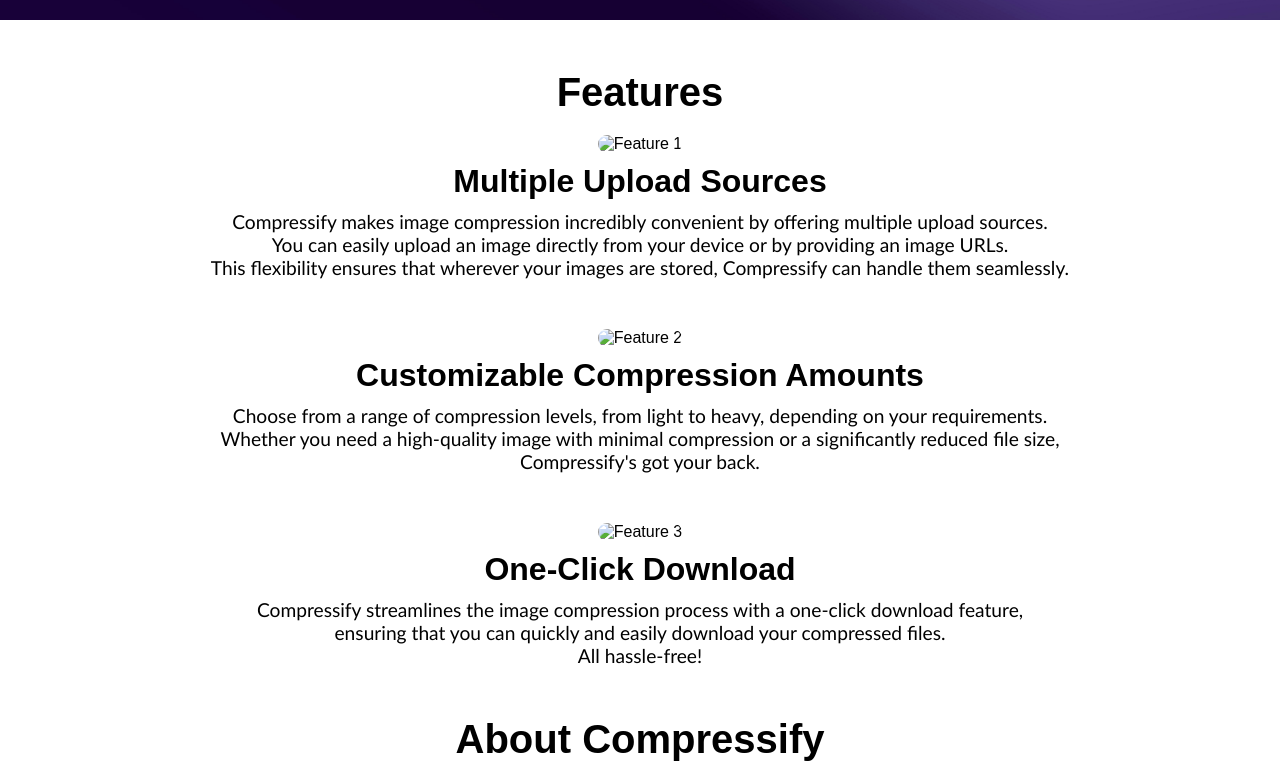
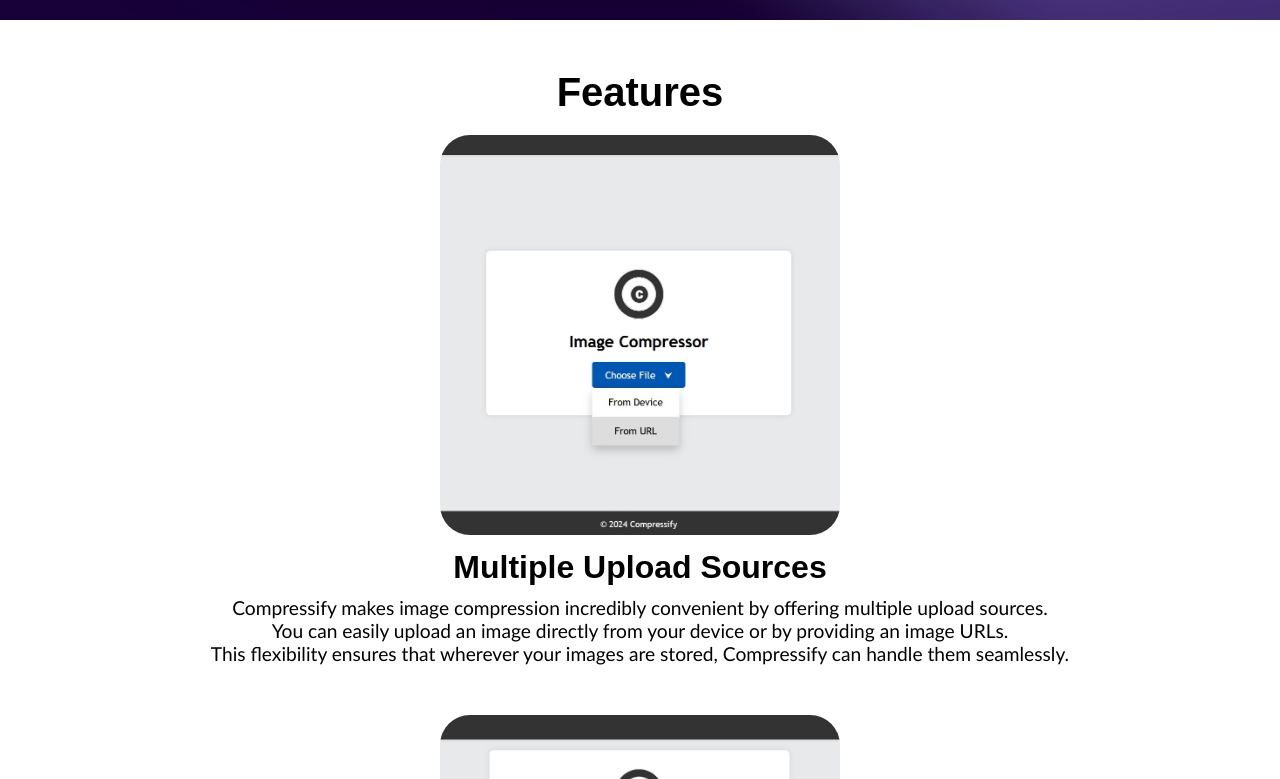
Before and after one commit to SeesKo/compressify_landing, a plain HTML site: page index.html in a window 1280 px wide. Shown: the part 780-1559 px from the top of the page. Drawn offline with Linux system fonts and the light colour scheme.

Commit message:
landing page

```diff
--- a/index.html
+++ b/index.html
@@ -29,21 +29,21 @@
     <section id="features">
         <h2>Features</h2>
         <div class="feature">
-            <img src="feature1.jpg" alt="Feature 1">
+            <img src="images/feature1.jpg" alt="Feature 1">
             <h3>Multiple Upload Sources</h3>
             <p>Compressify makes image compression incredibly convenient by offering multiple upload sources.</p>
             <p>You can easily upload an image directly from your device or by providing an image URLs.</p>
             <p>This flexibility ensures that wherever your images are stored, Compressify can handle them seamlessly.</p>
         </div>
         <div class="feature">
-            <img src="feature2.jpg" alt="Feature 2">
+            <img src="images/feature2.jpg" alt="Feature 2">
             <h3>Customizable Compression Amounts</h3>
             <p>Choose from a range of compression levels, from light to heavy, depending on your requirements.</p>
             <p>Whether you need a high-quality image with minimal compression or a significantly reduced file size,</p>
             <p>Compressify's got your back.</p>
         </div>
         <div class="feature">
-            <img src="feature3.jpg" alt="Feature 3">
+            <img src="images/feature3.jpg" alt="Feature 3">
             <h3>One-Click Download</h3>
             <p>Compressify streamlines the image compression process with a one-click download feature,</p>
             <p>ensuring that you can quickly and easily download your compressed files.</p>
```
